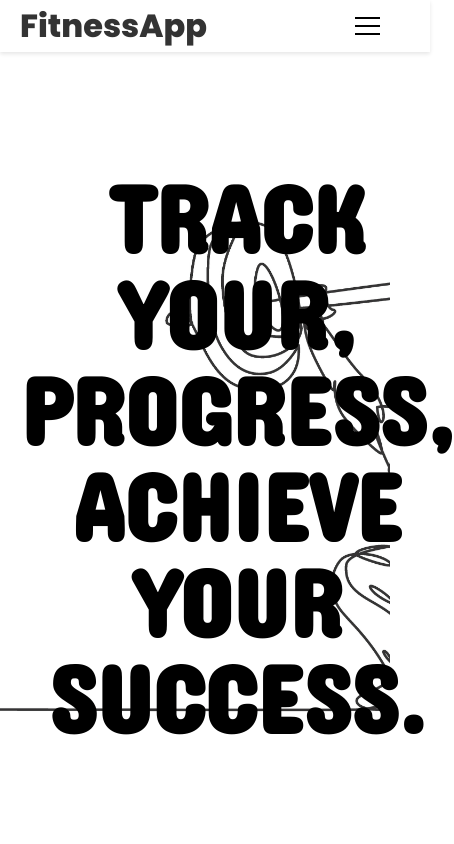
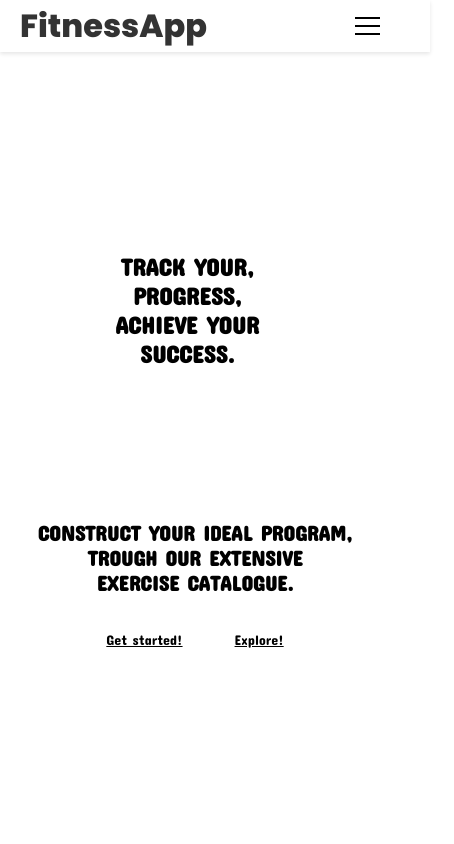
Before and after one commit to ElkkuElias/frntendfit, a React (Create React App) app: page / in a window 390 px wide. Shown: the top 844 px of the page, 454 px wide, since content can reach past the window. Built offline with nearby package versions, Linux system fonts and the light colour scheme.

Commit message:
responsiveness added

```diff
--- a/src/components/ExerciseList.css
+++ b/src/components/ExerciseList.css
@@ -2,8 +2,9 @@
   height: 100vh;
   overflow-y: auto;
   width: 600px;
+  max-width: 40vw;
   position: fixed;
-  right: 300px;
+  right: 1%;
   top: 0;
   padding: 20px;
   background-color: #ffffff;
@@ -54,3 +55,34 @@ button:active {
 .exercise-header {
   color: var(--ex-list-headers);
 }
+@media only screen and (max-width: 1106px) {
+  .exercise-list {
+
+      font-size: 90%;
+  }
+}
+
+  @media only screen and (max-width: 414px) {
+    .exercise-list {
+
+        font-size: 80%;
+    }}
+
+@media only screen and (max-width: 935px) {
+        .exercise-list {
+
+            font-size: 80%;
+        }}
+        @media only screen and (max-width: 760px) {
+          .exercise-list {
+
+              font-size: 80%;
+          }}
+        @media only screen and (max-width: 592px) {
+          #instructions{
+            display: none;
+          }
+          .exercise-list {
+
+              font-size: 80%;
+          }}
--- a/src/components/ExerciseList.js
+++ b/src/components/ExerciseList.js
@@ -50,7 +50,7 @@ const ExerciseList = ({ data }) => {
           <p className="exercise-card">
             <span className="exercise-header"><strong>Equipment: </strong></span>{exercise.equipment}
           </p>
-          <p className="exercise-card">
+          <p className="exercise-card" id='instructions'>
             <span className="exercise-header"><strong>Instructions:</strong></span>
             <ol>
               {exercise.instructions.map((instruction, i) => (
--- a/src/components/Exercisemap.css
+++ b/src/components/Exercisemap.css
@@ -1,7 +1,21 @@
 .cont {
   margin-top: 2%;
 }
+.closing{
+  display: flex;
+  position: fixed;
+  right: 80%;
+}
+@media only screen and (max-width: 592px) {
+svg{
+  width: 90%;
+  height: 90%;
+}
 
+
+}
+@media only screen and (min-width: 592px) {
+}
 .glutes:hover {
   fill: royalblue;
   cursor: pointer;
--- a/src/components/Navbar.css
+++ b/src/components/Navbar.css
@@ -1,16 +1,5 @@
-/* Navbar.css */
-.container {
-  position: fixed;
-  width: 100%;
-  top: 0;
-  left: 0;
-  right: 0;
-  background-color: #ffffff; /* Set your desired background color */
-  z-index: 1000; /* Ensure it appears above other content */
-  box-shadow: 0 2px 4px rgba(0, 0, 0, 0.1); /* Add a shadow for visual effect */
 
-}
-/* Navbar.css */
+
 .container {
   display: flex;
   justify-content: space-between;
@@ -23,6 +12,7 @@
   background-color: #ffffff;
   z-index: 1000;
   box-shadow: 0 2px 4px rgba(0, 0, 0, 0.1);
+  right:2%;
 }
 
 .logo h1 {
--- a/src/pages/History.css
+++ b/src/pages/History.css
@@ -3,7 +3,9 @@
   grid-template-columns: repeat(2, 1fr);
   gap: 16px;
 }
-
+.history{
+  width: 80%;
+}
 .grid-item {
   display: flex;
   flex-direction: column;
--- a/src/pages/Home.css
+++ b/src/pages/Home.css
@@ -5,10 +5,10 @@
   width: 100%;
   height: 100%;
   background-image: url("../ha.jpeg");
-  background-size: cover; /* Cover the entire container */
-  background-position: center; /* Center the image horizontally and vertically */
+  background-size: cover;
+  background-position: center;
   background-repeat: no-repeat;
-  z-index: -1; /* Move the background behind other content */
+  z-index: -1;
 }
 
 .foreground {
@@ -30,12 +30,12 @@ h1 {
   align-items: center;
   justify-content: center;
   position: absolute;
-  top: 85%; /* Center vertically */
+  top: 85%;
   left: 0;
-  right: 0; /* Center horizontally */
+  right: 0;
   transform: translateY(
     50%
-  ); /* Adjust margin to position it below the First_Text */
+  );
 }
 
 .First_Text {
@@ -43,7 +43,7 @@ h1 {
   font-size: 600%;
   font-weight: bolder;
   text-align: center;
-  margin-bottom: 20px; /* Add margin to separate the text and buttons */
+  margin-bottom: 20px;
 }
 .Second_Text {
   font-family: "Concert One", cursive;
@@ -51,13 +51,13 @@ h1 {
   font-weight: bolder;
   color: rgb(0, 0, 0);
   text-align: center;
-  margin-top: 20px; /* Adjust margin to position it below the First_Text */
+  margin-top: 20px;
 }
 
-/* Add a CSS class for the button container */
+
 .button-container {
   display: flex;
-  justify-content: center; /* Center the buttons horizontally */
+  justify-content: center;
 }
 
 .button {
@@ -66,12 +66,84 @@ h1 {
   font-family: "Concert One", cursive;
   border-radius: 10px;
   font-size: 20px;
-  margin-right: 20px; /* Add margin to separate the buttons horizontally */
+  margin-right: 20px;
 }
 
 .button:last-child {
-  margin-right: 0; /* Remove margin from the last button to prevent extra space */
+  margin-right: 0;
 }
 .button:hover {
   box-shadow: 2px 2px 5px rgba(0, 0, 0, 0.3);
 }
+
+@media only screen and (max-width: 1153px) {
+  .First_Text {
+      font-size: 400%;
+      top: 5px;
+  }}
+
+  @media only screen and (max-width: 873px) {
+    .First_Text {
+        font-size: 350%;
+        top: 5px;
+    }}
+@media only screen and (max-width: 768px) {
+  .First_Text {
+      font-size: 300%;
+      top: 5px;
+  }
+
+  .Second_Text {
+      font-size: 150%;
+  }
+
+  .foreground {
+      top: 30%;
+  }
+
+  .text-container {
+      top: 60%;
+      font-size: 16px;
+  }
+
+  .button {
+      font-size: 16px;
+      padding: 10px 20px;
+  }
+}
+
+@media only screen and (max-width: 623px) {
+  .First_Text,
+  .Second_Text {
+      font-size: 150%;
+      line-height: 1.2;
+  }
+
+  .foreground {
+      top: 30%;
+      right: 2%;
+  }
+
+  .text-container {
+      top: 50%;
+      font-size: 14px;
+  }
+
+  .button {
+      font-size: 14px;
+      padding: 8px 16px;
+  }
+
+  .background {
+      flex-direction: column;
+  }
+
+  .photo{
+    position:static;
+  }
+
+  .foreground,
+  .text-container {
+      width: 100%;
+  }
+}
--- a/src/pages/Measure.css
+++ b/src/pages/Measure.css
@@ -1,6 +1,6 @@
 .square-button {
     width: 500px;
-    height: 500px;
+    height: 300px;
     border: 2px solid #000;
     background-color: #fff;
     font-size: 16px;
@@ -18,3 +18,44 @@
   text-align: center;
   justify-content: center;
 }
+
+@media (max-width: 700px) {
+  .square-button {
+      max-width: 90%;
+  }
+
+  .h2 {
+      font-size: 1.2rem;
+}
+
+@media (max-width: 480px) {
+  .h2 {
+      font-size: 1rem;
+
+}
+}}
+@media (max-width: 1313px)
+{.square-button{ width: 450px;
+}
+
+}
+@media (max-width: 1193px)
+{.square-button{ width: 377px;
+}
+
+}
+@media (max-width: 1037px)
+{.square-button{ width: 300px;
+}
+
+}
+@media (max-width: 820px)
+{.square-button{ width: 250px;
+}
+
+}
+@media (max-width: 691px)
+{.square-button{ width: 200px;
+}
+
+}
--- a/src/pages/Measure.js
+++ b/src/pages/Measure.js
@@ -6,12 +6,14 @@ function Navigation() {
   return (
     <div>
         <h2 className='h2'>What would you like to calculate?</h2>
+        <div className='square-buttons'>
       <Link to="/CalorieCalculator">
         <button className="square-button">Calculate Calories</button>
       </Link>
       <Link to="/MaxRepetitionCalculator">
         <button className="square-button">Calculate Max Repetition</button>
       </Link>
+      </div>
     </div>
   );
 }
```
Also changed, not shown: src/components/hideList.js (added, +20 -0 lines), src/components/ExerciseModal.css (added), src/components/ExerciseModal.js (added), src/components/Exercisemap.js.
